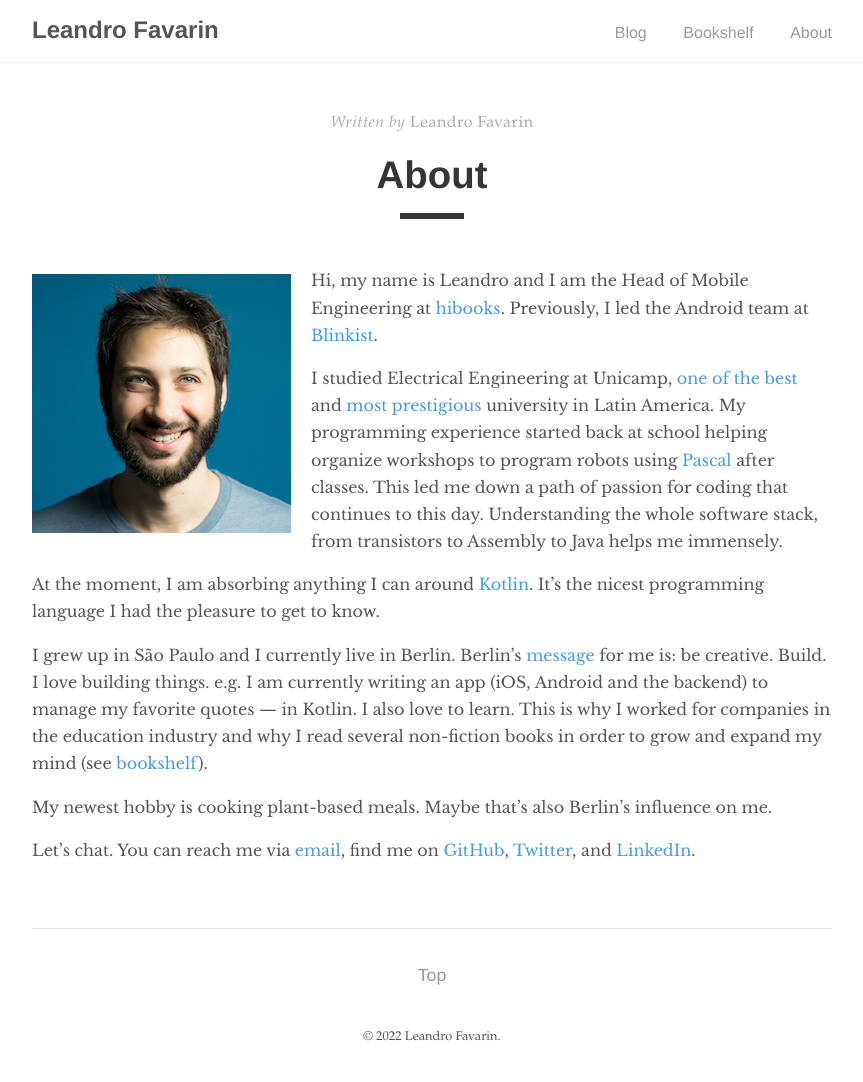
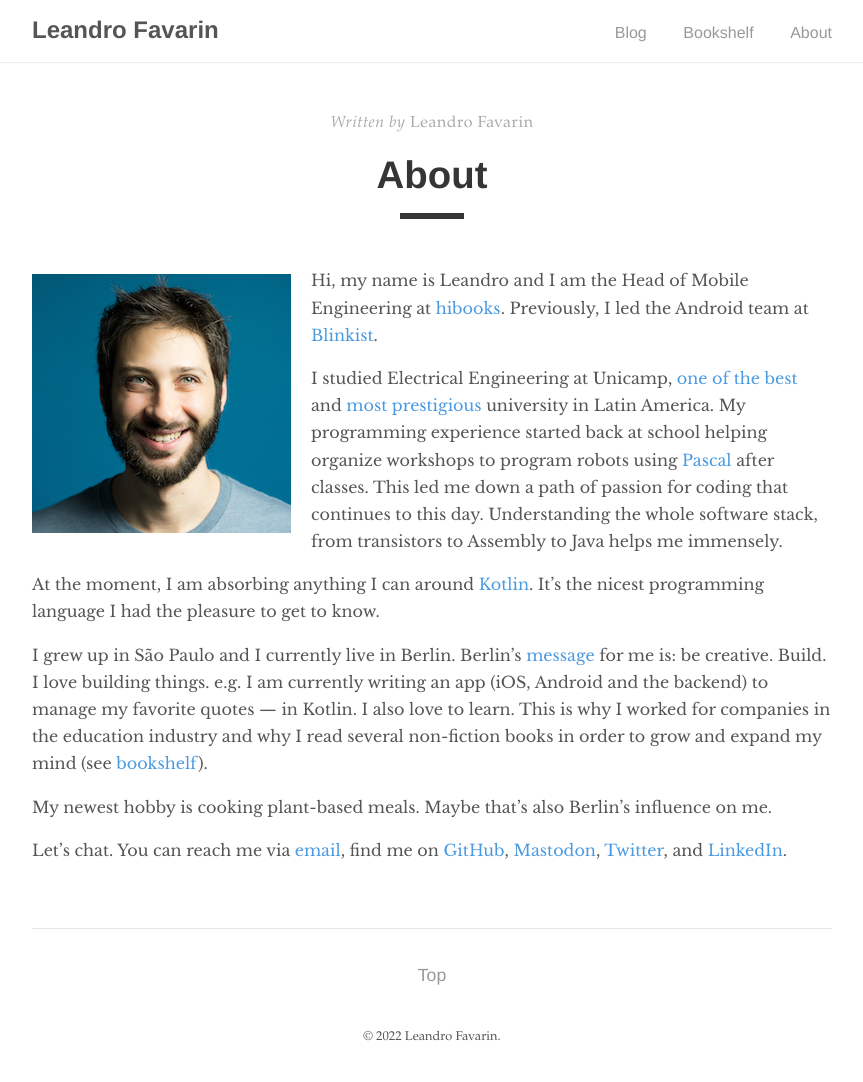
Before and after one commit to leandrofavarin/leandrofavarin.github.io, a Jekyll site: the page built from _pages/about.md, in a window 1280 px wide. Shown: the whole page, without its empty margins (208-1071 px from the left). Built offline with Jekyll 4.4.1, drawn with Linux system fonts in a browser that asks for light colours.

Commit message:
Add link to Mastodon

```diff
--- a/_includes/head.html
+++ b/_includes/head.html
@@ -16,6 +16,8 @@
   <link rel="apple-touch-icon" sizes="180x180" href="{{ "/assets/apple-touch-icon.png" | relative_url }}">
   <link rel="manifest" href="{{ "/assets/site.webmanifest" | relative_url }}">
 
+  <link rel="me" href="https://mastodon.social/@leandrofavarin">
+
   <!-- RSS -->
   {% feed_meta %}
 </head>
--- a/_pages/about.md
+++ b/_pages/about.md
@@ -16,4 +16,4 @@ I grew up in São Paulo and I currently live in Berlin. Berlin’s [message](htt
 
 My newest hobby is cooking plant-based meals. Maybe that’s also Berlin’s influence on me.
 
-Let’s chat. You can reach me via [email](mailto:lfavarin+site@gmail.com?subject=Hi), find me on [GitHub](https://github.com/leandrofavarin/){:rel='me'}, [Twitter](https://twitter.com/leandrofavarin/){:rel='me'}, and [LinkedIn](https://www.linkedin.com/in/leandrofavarin/){:rel='me'}.
+Let’s chat. You can reach me via [email](mailto:lfavarin+site@gmail.com?subject=Hi), find me on [GitHub](https://github.com/leandrofavarin/){:rel='me'}, [Mastodon](https://mastodon.social/@leandrofavarin){:rel='me'}, [Twitter](https://twitter.com/leandrofavarin/){:rel='me'}, and [LinkedIn](https://www.linkedin.com/in/leandrofavarin/){:rel='me'}.
```
